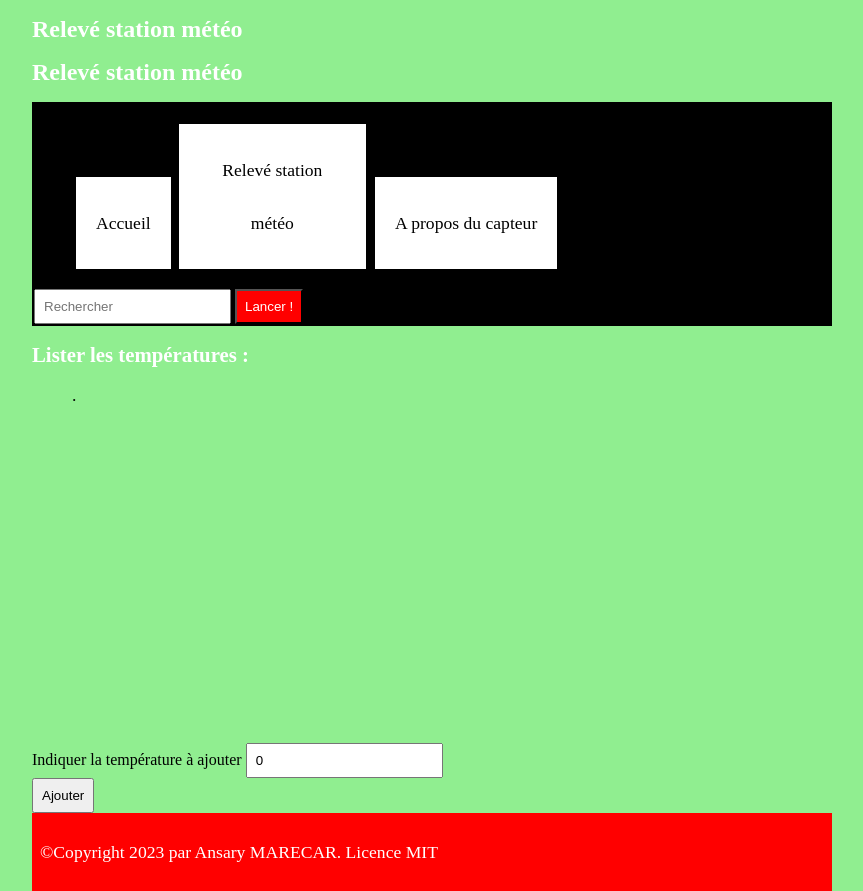
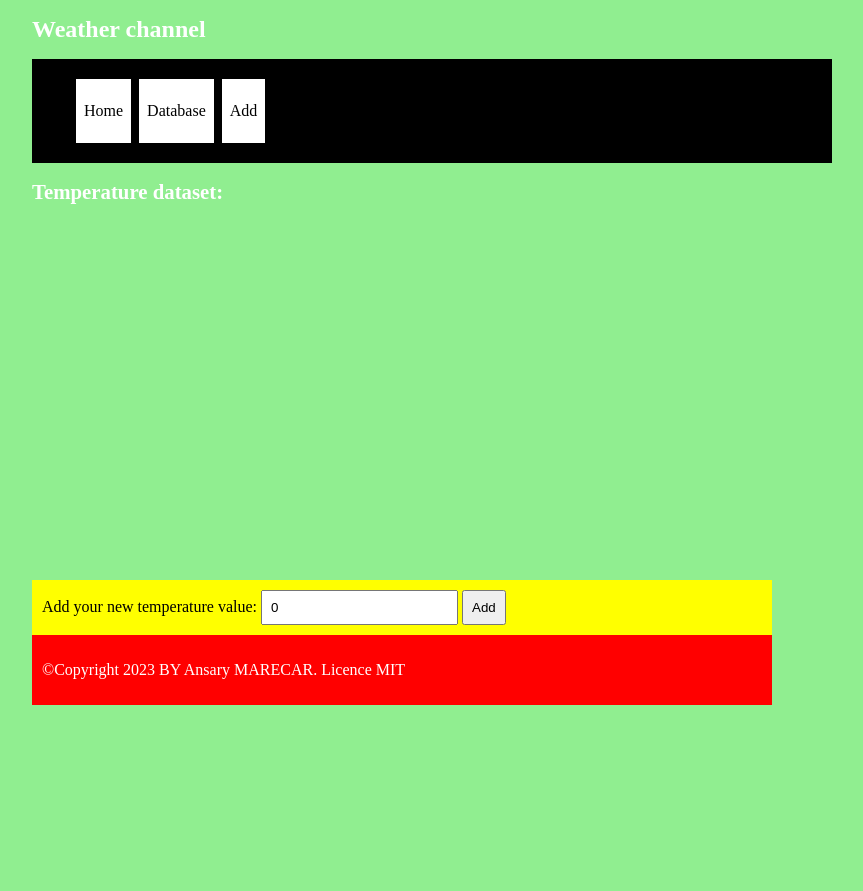
Before and after one commit to AnsaryMarecar/web-basic-courses, a PHP site: page / in a window 1280 px wide. Shown: the whole page, without its empty margins (208-1071 px from the left). After the commit the page ends 705 px from the top, so only its background shows below. Run offline with PHP 8.4, Linux system fonts and the light colour scheme.

Commit message:
Without bug

```diff
--- a/index.php
+++ b/index.php
@@ -2,65 +2,52 @@
 <html>
   <head>
     <meta charset="utf-8">
-
-    <h1>Relevé station météo</h1>
-    <link rel="stylesheet" href="style.css">
+    <link rel="stylesheet" href="style_station_meteo.css">
   </head>
 
   <body>
-    <!-- En-tête de page -->
+    <!-- Head page -->
     <header>
-      <h1>Relevé station météo</h1>
+      <h1>Weather channel  </h1>
 
 		<!-- Menu -->
 		<nav class="menu">
 			<ul class="link-menu">
-				<li><a href="#">Accueil</a></li>
-				<li><a href="#">Relevé station météo</a></li>
-				<li><a href="#">A propos du capteur</a></li>
+				<li><a href="index.php">Home</a></li>
+				<li><a href="list_temperature.php">Database </a></li>
+				<li><a href="add_temperature.php">Add</a></li>
 			</ul>
-
-			<!-- Formulaire de recherche -->
-			<form class="search-menu">
-				<input class="input-texte" type="search" name="q" placeholder="Rechercher">
-				<input class="btn-submit" type="submit" value="Lancer !">
-			</form>
 		</nav>
 
 	</header>
 
-    <!-- Contenu de la page -->
+    <!-- Main page information -->
     <main>
-
-
       <div style="width:500px; height: 400px; background-color:grey: color: white;">
-			<h2>Lister les températures : </h2>
-			<ul class="liste-relation">
+			<h2>Temperature dataset: </h2>
+			<table class="liste-relation">
 				<?php
 					//include('list_temperature.php');
-					echo ".";
 				?>
-			</ul>
+			</table>
       </div>
 
-	  <!-- Formulaire d'ajout de température -->
+	  <!-- Form to add temperature -->
 	  <div class="form">
 		<form action="add_temperature.php" method="get">
 			<div>
-				<label for="to">Indiquer la température à ajouter</label>
-				<input type="number" required name="temperature_value" value="0">
-			</div>
-			<div>
-				<input type="submit" name="Ajouter" value="Ajouter">
+				<label for="temperature_value">Add your new temperature value: </label>
+				<input type="number" id="temperature_value" required name="temperature_value" value="0">
+				<input type="submit" name="Add" value="Add">
 			</div>
 		</form>
 	  </div>
 
     </main>
 
-    <!-- Pied de page -->
+    <!-- Footer -->
     <footer class="footer">
-      <p>©Copyright 2023 par Ansary MARECAR. Licence MIT</p>
+      <p>©Copyright 2023 BY Ansary MARECAR. Licence MIT</p>
     </footer>
 
   </body>
--- a/style.css
+++ b/style.css
@@ -3,6 +3,23 @@ body {
   margin: 0 auto;
   background-color:#90EE90;
 }
+
+.backblue {
+	background-color: blue;
+	color:white;
+}
+
+.backred {
+	background-color: red;
+	color:white;
+}
+
+.backgreen {
+	background-color: green;
+	color:white;
+}
+
+
 
 .sender-column {
   text-align: right;
@@ -71,7 +88,7 @@ footer{
   text-align: center;
   line-height: 3;
   color: black;
-  padding : 20px;
+  padding : 8px;
 }
 
 .link-menu li:last-child a {
--- /dev/null
+++ b/style_station_meteo.css
@@ -0,0 +1,104 @@
+body {
+  max-width: 800px;
+  margin: 0 auto;
+  background-color:#90EE90;
+}
+
+.backblue {
+	background-color: blue;
+	color:white;
+}
+
+.backred {
+	background-color: red;
+	color:white;
+}
+
+.backgreen {
+	background-color: green;
+	color:white;
+}
+
+.form{
+	width:90%;
+	background-color:yellow;
+	padding: 10px;
+}
+
+footer{
+	background-color:red;
+	width:90%;
+	color:white;
+	padding:10px;
+}
+
+h1 {
+  font-size: 1.5em;
+}
+
+h2 {
+  font-size: 1.3em;
+}
+h1,h2,h3,h4 {
+	color: white;
+}
+p{
+	text-align:justify;
+}
+
+.btn-submit{
+	background-color: red;
+	color:white;
+}
+input{
+	border-radius:none;
+	padding: 8px;
+}
+
+.menu{
+	background: black;
+	padding: 2px;
+}
+
+.link-menu {
+  list-style-type : none;
+  list-style: none;
+}
+
+.search-menu,.link-menu,.link-menu li{
+	display : inline-block;
+}
+.link-menu li {
+	vertical-align : left;
+	padding: 2px;
+}
+
+
+
+.link-menu li a {
+  outline: none;
+  text-decoration: none;
+  display: inline-block;
+  margin-right: 0.625%;
+  text-align: center;
+  line-height: 3;
+  color: black;
+  padding : 8px;
+}
+
+.link-menu li:last-child a {
+  margin-right: 0;
+}
+
+.link-menu li a:link, .link-menu li a:visited,.link-menu li a:focus {
+  background: WHITE;
+}
+
+.link-menu li a:hover {
+  background: #90EE90;
+}
+
+.link-menu li a:active {
+  background: red;
+  color: white;
+}
```
Also changed, not shown: add_temperature.php (+15 -10 lines), db_connect.php (+6 -13 lines), list_temperature.php (+16 -12 lines).
